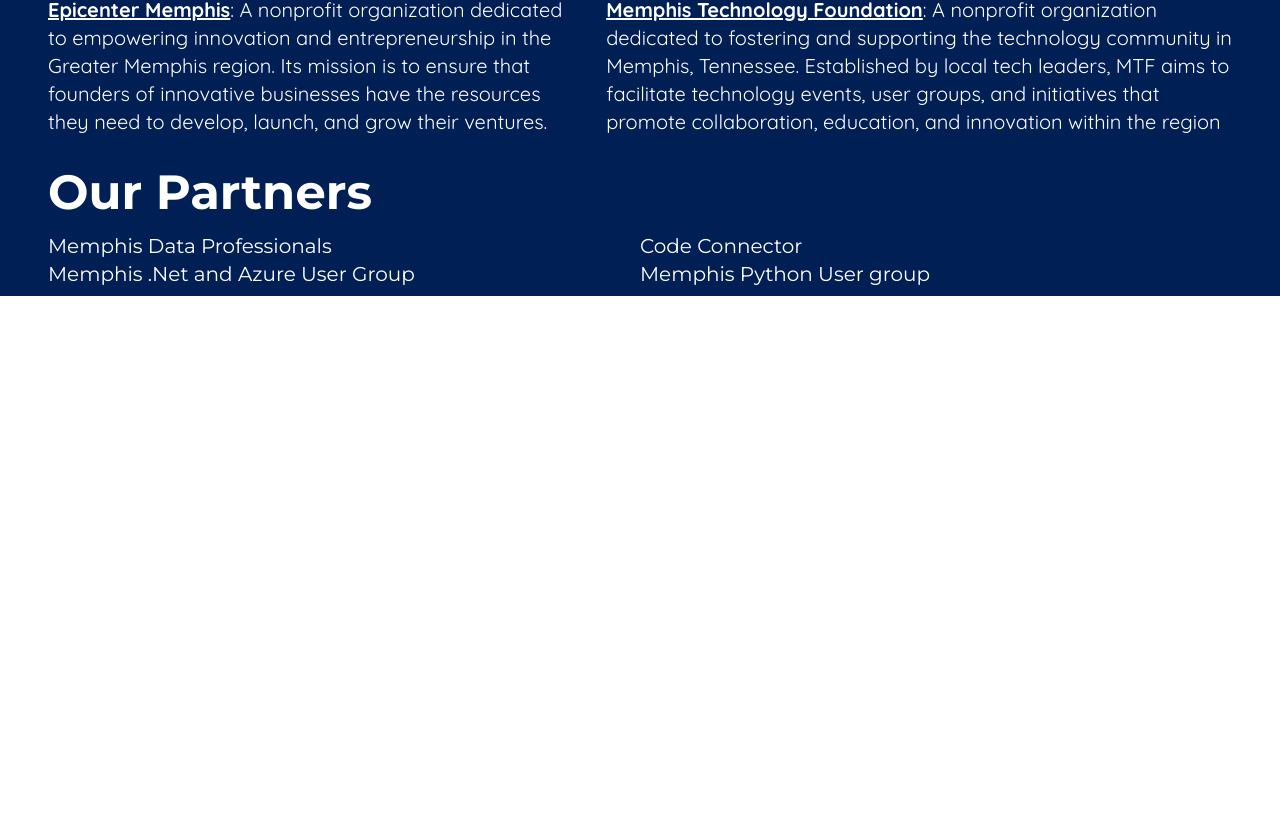
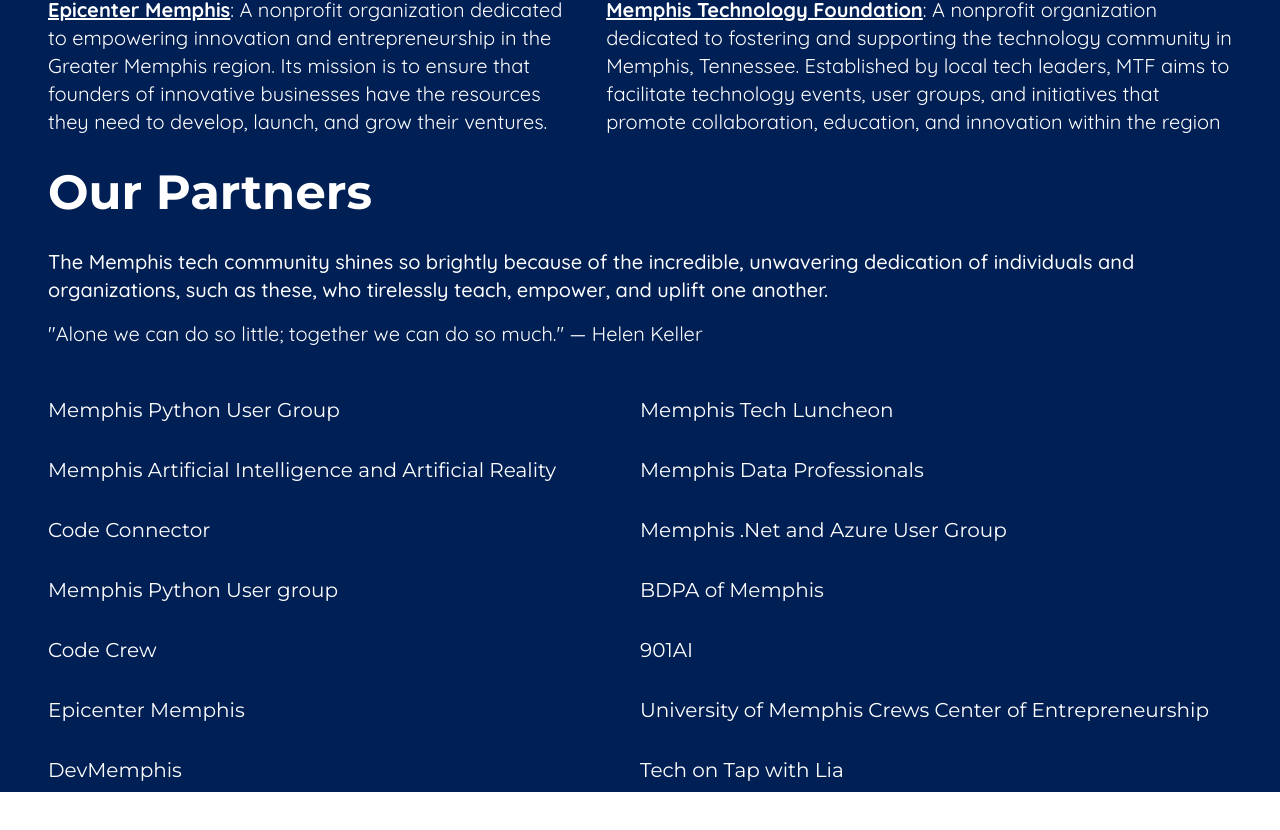
Before and after one commit to jcsmileyjr/memphis-tech-scene-events, a Next.js app: page / in a window 1280 px wide. Shown: the part 1779-2609 px from the top of the page. Before the commit the page ends 2155 px from the top, so only its background shows below. Built offline with nearby package versions, Linux system fonts and the light colour scheme.

Commit message:
Feat: Integrate backend services and styles based on Figma doc

```diff
--- a/src/components/lp_partners/lp_partners.tsx
+++ b/src/components/lp_partners/lp_partners.tsx
@@ -1,30 +1,31 @@
+import { getPartners } from "@/server/partners.server";
+import PartnerInterface from "@/interfaces/partnerInterface";
 
-const partners = [
-    {
-        id: 1,
-        name: "Memphis Data Professionals",
-    },
-    {
-        id: 2,
-        name: "Code Connector",
-    },
-    {
-        id: 3,
-        name: "Memphis .Net and Azure User Group",
-    },
-    {
-        id: 4,
-        name: "Memphis Python User group",
-    },
-];
+const LpPartners = async () => {
+    let partners: PartnerInterface[] = [];
+    try {
+        partners = await getPartners();
+    } catch (error) {
+        console.error("Failed to fetch partners:", error);
+    }
 
-const LpPartners = () => {
+    if (partners.length === 0) {
+        return (
+            <section aria-label="Partners Section" className="flex flex-col pt-8">
+                <h2 className="text-2xl xl:text-5xl font-bold font-montserrat pb-4">Our Partners</h2>
+                <p className="text-center text-gray-700 font-normal">No partners available at the moment.</p>
+            </section>
+        );
+    }
+
     return (
-        <section aria-label="Partners Section" className="flex flex-col pt-8">
+        <section aria-label="Partners Section" className="flex flex-col pt-8 text-xl gap-y-4">
             <h2 className="text-2xl xl:text-5xl font-bold font-montserrat pb-4">Our Partners</h2>
-            <div className="flex flex-row flex-wrap justify-between items-center">
+            <p className="font-medium">The Memphis tech community shines so brightly because of the incredible, unwavering dedication of individuals and organizations, such as these, who tirelessly teach, empower, and uplift one another.</p>
+            <p className="font-normal">"Alone we can do so little; together we can do so much."    — Helen Keller</p>
+            <div className="flex flex-row flex-wrap justify-between items-center gap-y-8 mt-8">
                 {partners.map((partner) => (
-                    <p key={partner.id} className="font-montserrat text-xl w-1/2">{partner.name}</p>
+                    <p key={partner.id} className="font-montserrat w-1/2">{partner.name}</p>
                 ))}
             </div>
         </section>
--- a/src/components/lp_sponors/lp_sponors.tsx
+++ b/src/components/lp_sponors/lp_sponors.tsx
@@ -1,4 +1,4 @@
-import { getSponsors } from "@/server/sponspors.server";
+import { getSponsors } from "@/server/sponsors.server";
 import SponorInterface from "@/interfaces/sponsorInterface";
 import LpSponor from "./lp_sponor";
 
@@ -14,7 +14,7 @@ const LpSponors = async () => {
         return (
             <section aria-label="Sponsors Section" className="flex flex-col pt-8">
                 <h2 className="text-2xl xl:text-5xl font-bold font-montserrat pb-4">Our Sponsors</h2>
-                <p className="text-center text-gray-700 font-normal">Loading sponsors...</p>
+                <p className="text-center text-gray-700 font-normal">No sponsors available at the moment.</p>
             </section>
         );
     }
--- /dev/null
+++ b/src/data/fakePartners.ts
@@ -0,0 +1,20 @@
+import PartnerInterface from "@/interfaces/partnerInterface";
+
+const fakePartners: PartnerInterface[] = [
+    { id: 1, name: "Memphis Python User Group" },
+    { id: 2, name: "Memphis Tech Luncheon" },
+    { id: 3, name: "Memphis Artificial Intelligence and Artificial Reality" },
+    { id: 4, name: "Memphis Data Professionals" },
+    { id: 5, name: "Code Connector" },
+    { id: 6, name: "Memphis .Net and Azure User Group" },
+    { id: 7, name: "Memphis Python User group" },
+    { id: 8, name: "BDPA of Memphis" },
+    { id: 9, name: "Code Crew" },
+    { id: 10, name: "901AI" },
+    { id: 11, name: "Epicenter Memphis" },
+    { id: 12, name: "University of Memphis Crews Center of Entrepreneurship" },
+    { id: 13, name: "DevMemphis" },
+    { id: 14, name: "Tech on Tap with Lia" },
+];
+
+export default fakePartners;
--- /dev/null
+++ b/src/interfaces/partnerInterface.ts
@@ -0,0 +1,6 @@
+interface PartnerInterface {
+    name: string,
+    id: number,
+}
+
+export default PartnerInterface;
--- /dev/null
+++ b/src/server/partners.server.ts
@@ -0,0 +1,5 @@
+import fakePartners from "@/data/fakePartners";
+
+export const getPartners = async () => {
+    return fakePartners;
+};
```
Also changed, not shown: src/server/sponsors.server.ts (renamed from src/server/sponspors.server.ts).
